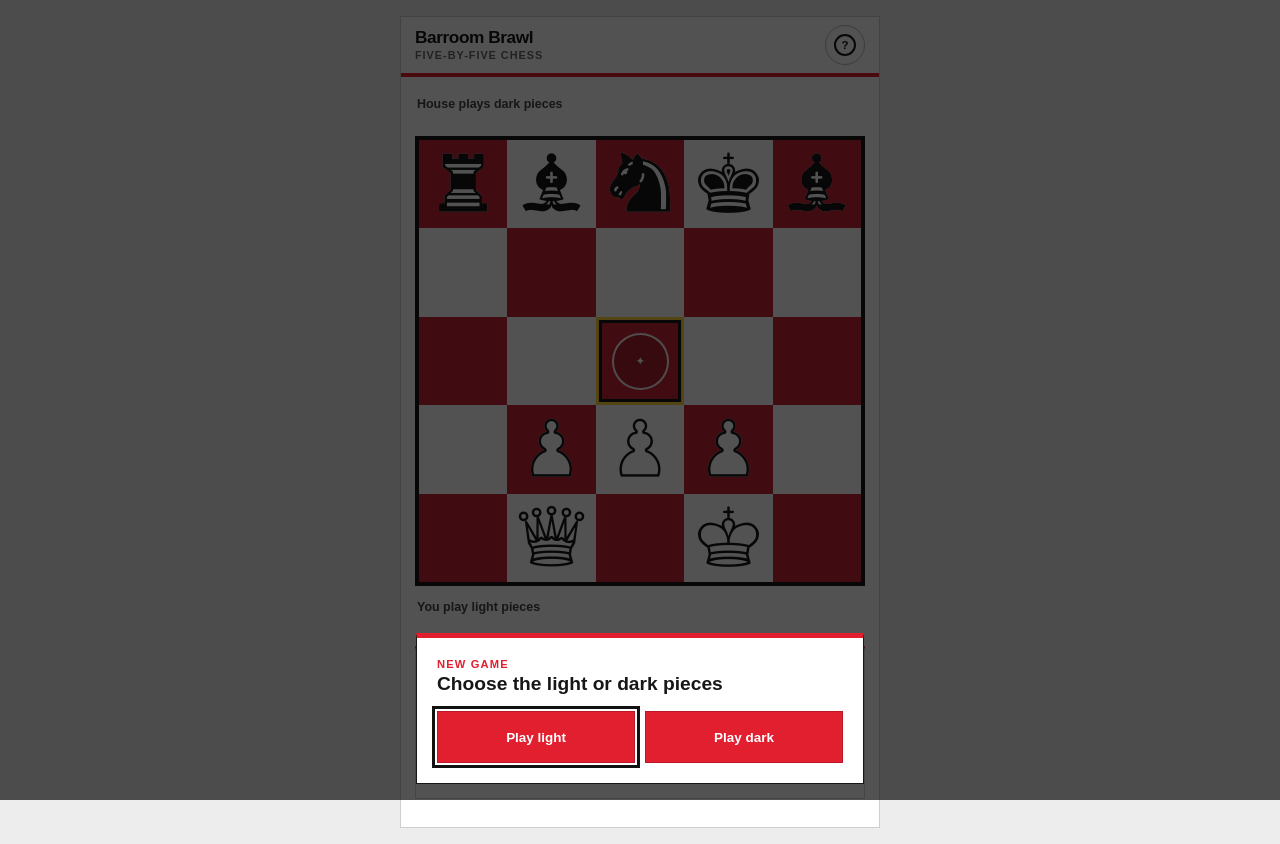
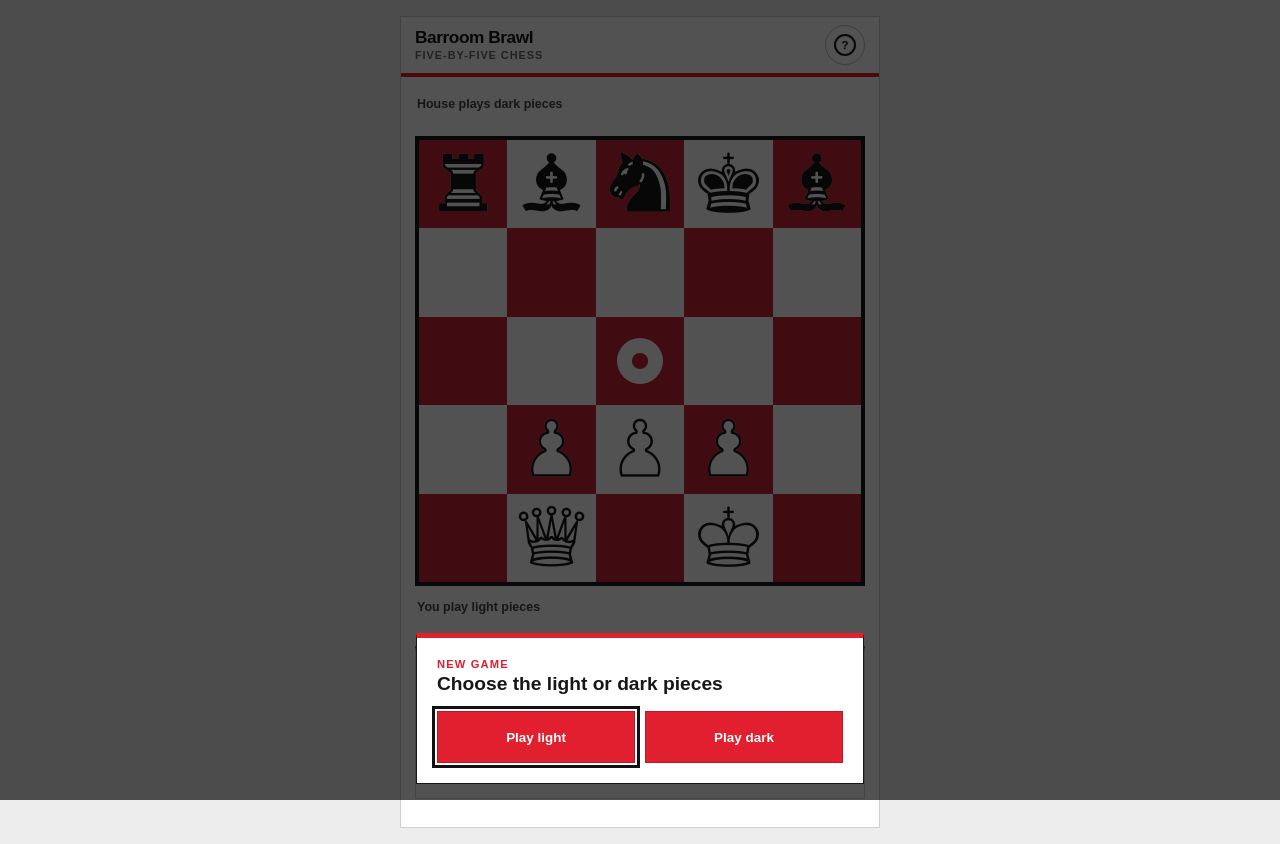
Before and after one commit to photocurio/daisy-chess, a website built with Vite: page index.html in a window 1280 px wide. Built offline with nearby package versions, Linux system fonts and the light colour scheme.

Commit message:
Refine center target

```diff
--- a/src/web/main.ts
+++ b/src/web/main.ts
@@ -378,7 +378,7 @@ function renderBoard(status: DisplayStatus): void {
                 ${piece ? `
                   <span class="piece piece--${piece.color}" data-envelope="${PIECE_ENVELOPE_GLYPH[piece.type]}" aria-hidden="true">${PIECE_GLYPH[piece.color][piece.type]}</span>
                 ` : ""}
-      ${square === CENTER_SQUARE ? '<span class="center-mark" aria-hidden="true">✦</span>' : ""}
+      ${square === CENTER_SQUARE ? '<span class="center-mark" aria-hidden="true"></span>' : ""}
     `
     boardElement.append(button)
     if (shouldAnimateLastMove && lastMove?.to === square) {
--- a/src/web/styles.css
+++ b/src/web/styles.css
@@ -18,7 +18,6 @@
   --line: #d7d7d7;
   --tile-red: #c92335;
   --tile-white: #ffffff;
-  --center-accent: #ffd43b;
   --piece-fill: #ffffff;
   --piece-size: 82cqi;
 }
@@ -268,22 +267,26 @@ a:focus-visible {
 }
 
 .square--center {
-  box-shadow: inset 0 0 0 3px var(--center-accent), inset 0 0 0 6px var(--ink);
+  background: var(--tile-red);
 }
 
 .center-mark {
   position: absolute;
-  inset: 18%;
+  width: 52%;
+  aspect-ratio: 1;
   z-index: 1;
   display: grid;
   place-items: center;
-  border: 2px solid rgba(255, 255, 255, 0.92);
   border-radius: 50%;
-  color: #ffffff;
-  background: rgba(17, 17, 17, 0.16);
-  font-size: clamp(0.72rem, 7cqi, 1.25rem);
-  line-height: 1;
-  animation: center-mark-in 420ms cubic-bezier(0.22, 1, 0.36, 1) both;
+  background: #ffffff;
+}
+
+.center-mark::after {
+  width: 34%;
+  aspect-ratio: 1;
+  border-radius: 50%;
+  background: var(--tile-red);
+  content: "";
 }
 
 .piece {
@@ -310,11 +313,6 @@ a:focus-visible {
 
 @keyframes legal-target-in {
   from { opacity: 0; transform: scale(0.55); }
-  to { opacity: 1; transform: scale(1); }
-}
-
-@keyframes center-mark-in {
-  from { opacity: 0; transform: scale(0.72); }
   to { opacity: 1; transform: scale(1); }
 }
 
```
